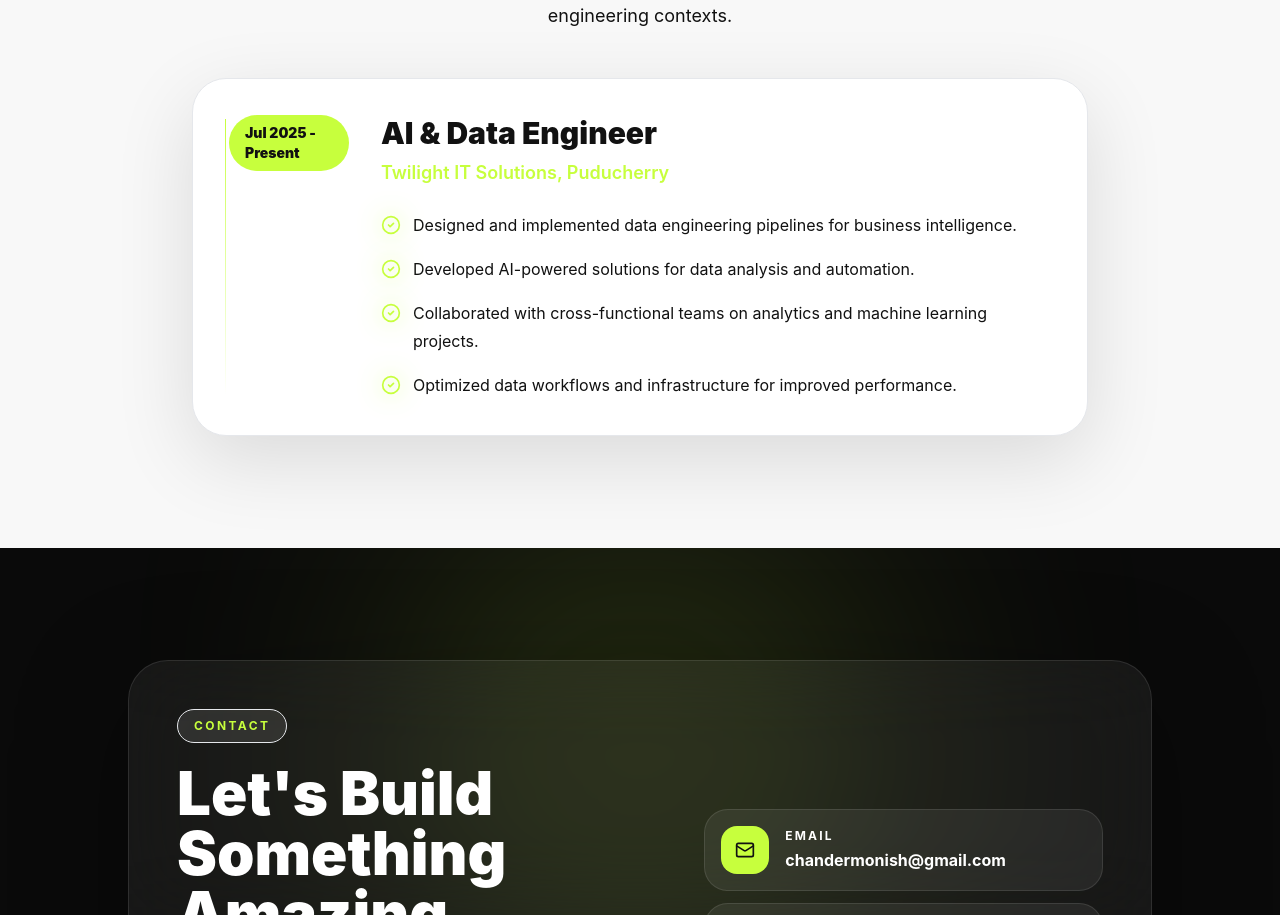
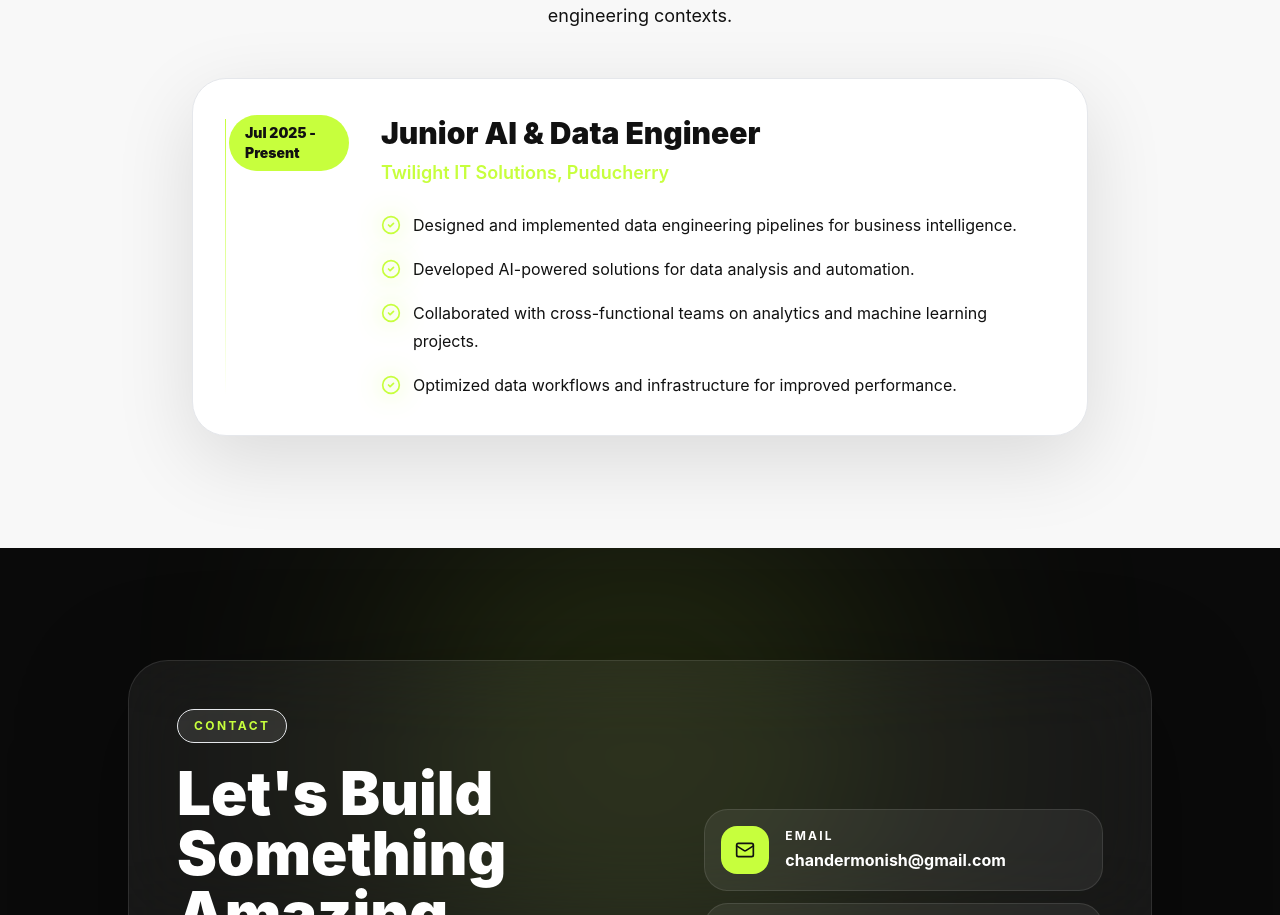
Before and after one commit to Monishchander03/monish_portfolio, a React (Vite) app: page / in a window 1280 px wide. Shown: the part 7428-8343 px from the top of the page. Built offline with nearby package versions, Linux system fonts and the light colour scheme.

Commit message:
Update experience role to Junior AI & Data Engineer

```diff
--- a/src/data/portfolio.js
+++ b/src/data/portfolio.js
@@ -172,7 +172,7 @@ export const education = [
 
 export const experience = [
   {
-    role: 'AI & Data Engineer',
+    role: ' Junior AI & Data Engineer',
     company: 'Twilight IT Solutions, Puducherry',
     period: 'Jul 2025 - Present',
     points: [
```
